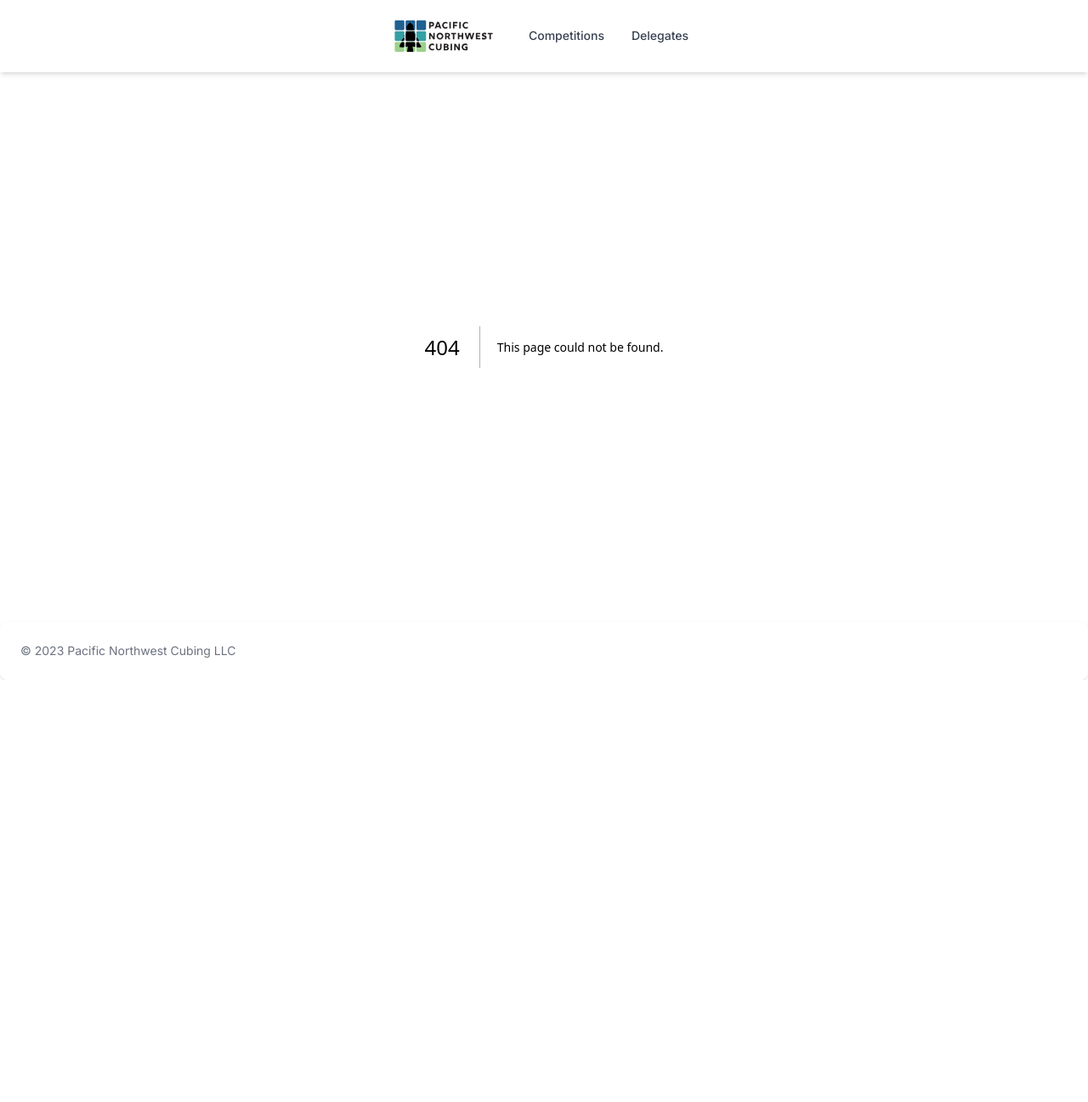
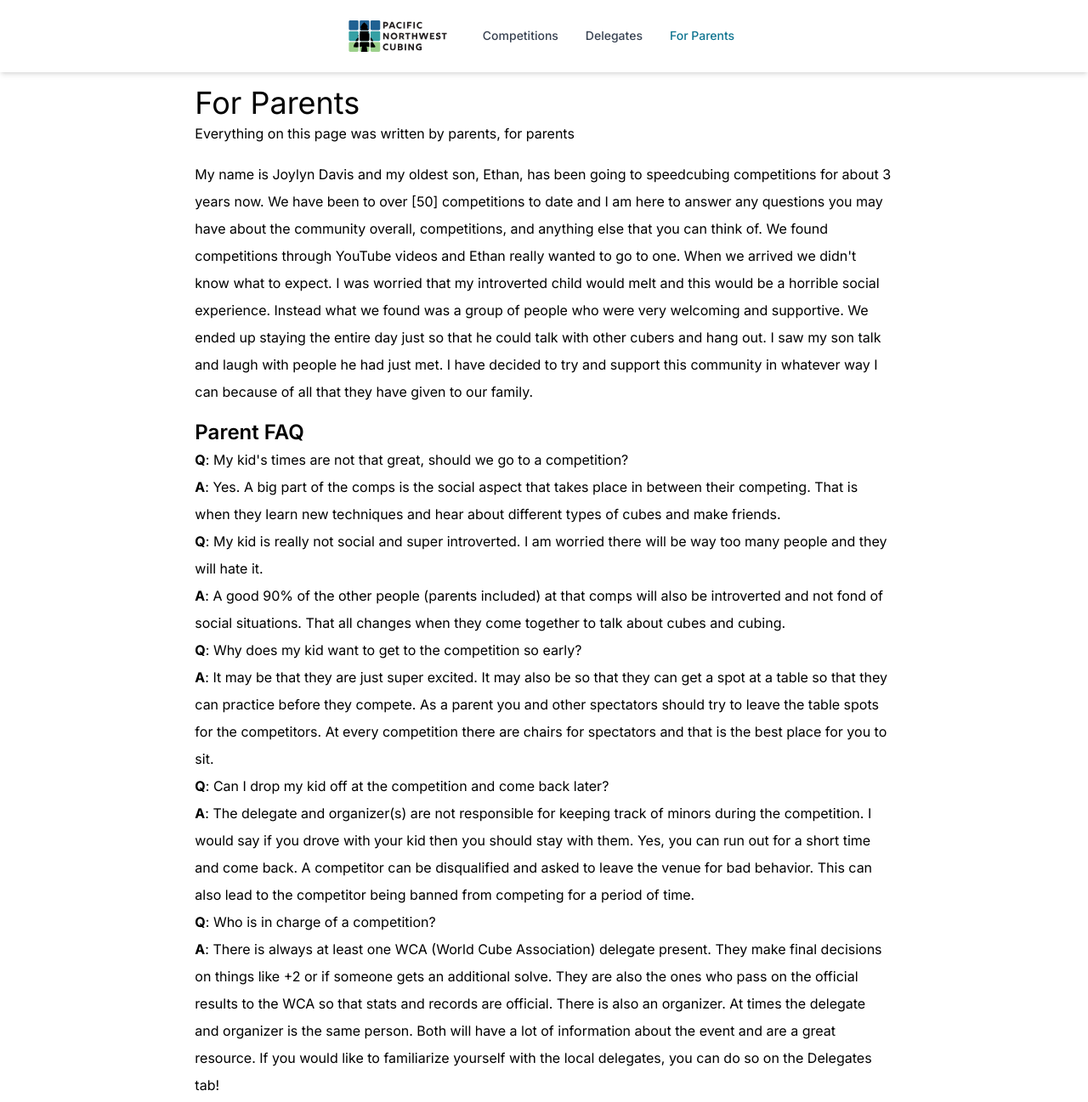
Before and after one commit to coder13/pnwcubing.com, a Next.js app: page /for-parents in a window 1280 px wide. Before the commit this address had no page. Shown: the top 1297 px of the page at 85% size. Before the commit the page ends 800 px from the top, so only its background shows below. Built offline with nearby package versions, Linux system fonts and the light colour scheme.

Commit message:
Added for-parents page

```diff
--- /dev/null
+++ b/src/app/competitions/loading.tsx
@@ -0,0 +1,7 @@
+export default function Loading() {
+  return (
+    <div className="flex h-full">
+      <h1>Loading...</h1>
+    </div>
+  );
+}
--- a/src/app/competitions/page.tsx
+++ b/src/app/competitions/page.tsx
@@ -24,7 +24,7 @@ export default async function Delegates() {
   console.log(competitions);
 
   return (
-    <main className="flex justify-center flex-1">
+    <main className="flex justify-center flex-1 py-2 h-full">
       <div className="flex flex-col w-full md:w-2/3 px-4">
         <h1 className="text-4xl">Upcoming Competitions</h1>
         <p>
--- /dev/null
+++ b/src/app/delegates/loading.tsx
@@ -0,0 +1,7 @@
+export default function Loading() {
+  return (
+    <div className="flex h-full">
+      <h1>Loading...</h1>
+    </div>
+  );
+}
--- a/src/app/delegates/page.tsx
+++ b/src/app/delegates/page.tsx
@@ -24,7 +24,7 @@ export default async function Delegates() {
   );
 
   return (
-    <main className="flex justify-center flex-1">
+    <main className="flex justify-center flex-1 h-full">
       <div className="flex flex-col w-full md:w-2/3 px-4">
         <h2 className="text-4xl">Delegates</h2>
         <br />
--- /dev/null
+++ b/src/app/for-parents/page.tsx
@@ -0,0 +1,133 @@
+export default function Delegates() {
+  return (
+    <main className="flex justify-center flex-1">
+      <div className="flex flex-col w-full md:w-2/3 px-4 space-y-4 py-4 leading-8">
+        <div>
+          <h1 className="text-4xl">For Parents</h1>
+          <p>Everything on this page was written by parents, for parents</p>
+        </div>
+        <div>
+          <p>
+            My name is Joylyn Davis and my oldest son, Ethan, has been going to
+            speedcubing competitions for about 3 years now. We have been to over
+            [50] competitions to date and I am here to answer any questions you
+            may have about the community overall, competitions, and anything
+            else that you can think of. We found competitions through YouTube
+            videos and Ethan really wanted to go to one. When we arrived we
+            didn&apos;t know what to expect. I was worried that my introverted
+            child would melt and this would be a horrible social experience.
+            Instead what we found was a group of people who were very welcoming
+            and supportive. We ended up staying the entire day just so that he
+            could talk with other cubers and hang out. I saw my son talk and
+            laugh with people he had just met. I have decided to try and support
+            this community in whatever way I can because of all that they have
+            given to our family.
+          </p>
+        </div>
+        <div className="">
+          <h2 className="text-2xl font-semibold">Parent FAQ</h2>
+          <p>
+            <b>Q</b>: My kid&apos;s times are not that great, should we go to a
+            competition?
+          </p>
+          <p>
+            <b>A</b>: Yes. A big part of the comps is the social aspect that
+            takes place in between their competing. That is when they learn new
+            techniques and hear about different types of cubes and make friends.
+          </p>
+          <p>
+            <b>Q</b>: My kid is really not social and super introverted. I am
+            worried there will be way too many people and they will hate it.
+          </p>
+          <p>
+            <b>A</b>: A good 90% of the other people (parents included) at that
+            comps will also be introverted and not fond of social situations.
+            That all changes when they come together to talk about cubes and
+            cubing.
+          </p>
+
+          <p>
+            <b>Q</b>: Why does my kid want to get to the competition so early?
+          </p>
+          <p>
+            <b>A</b>: It may be that they are just super excited. It may also be
+            so that they can get a spot at a table so that they can practice
+            before they compete. As a parent you and other spectators should try
+            to leave the table spots for the competitors. At every competition
+            there are chairs for spectators and that is the best place for you
+            to sit.
+          </p>
+
+          <p>
+            <b>Q</b>: Can I drop my kid off at the competition and come back
+            later?
+          </p>
+          <p>
+            <b>A</b>: The delegate and organizer(s) are not responsible for
+            keeping track of minors during the competition. I would say if you
+            drove with your kid then you should stay with them. Yes, you can run
+            out for a short time and come back. A competitor can be disqualified
+            and asked to leave the venue for bad behavior. This can also lead to
+            the competitor being banned from competing for a period of time.
+          </p>
+          <p>
+            <b>Q</b>: Who is in charge of a competition?
+          </p>
+          <p>
+            <b>A</b>: There is always at least one WCA (World Cube Association)
+            delegate present. They make final decisions on things like +2 or if
+            someone gets an additional solve. They are also the ones who pass on
+            the official results to the WCA so that stats and records are
+            official. There is also an organizer. At times the delegate and
+            organizer is the same person. Both will have a lot of information
+            about the event and are a great resource. If you would like to
+            familiarize yourself with the local delegates, you can do so on the
+            Delegates tab!
+          </p>
+
+          <p>
+            <b>Q</b>: How can I help at a comp when I don’t know how to solve a
+            cube?
+          </p>
+          <p>
+            <b>A</b>: There are a couple of different ways that anyone can help.
+            The first is to go up and help judge. During the first rounds there
+            are competitors assigned to help and judge but later rounds do not
+            have anyone assigned. This is a great way to help keep the
+            competition running on time. There is always a judging tutorial and
+            you can always ask someone to walk you through what you need to do.
+            You can also help by being a runner. This is more for those who have
+            been to a few competitions and understand the basics of what goes
+            on. There are also fewer runners needed than judges. This involves
+            taking unsolved cubes to the scrambling table, taking scrambled
+            cubes to the stations, calling competitors to a station, and taking
+            solved cubes back to the scrambling table.
+          </p>
+
+          <p>
+            <b>Q</b>: My kid wants to be a scrambler, how do I help them?
+          </p>
+          <p>
+            <b>A</b>: Scramblers are decided by the delegate before the
+            competition begins. They are usually more experienced cubers who
+            have been to several competitions and are known to be reliable and
+            fast. This is something that your cuber may be asked to do at some
+            point but I would encourage them to enjoy competing and to help with
+            judging.
+          </p>
+
+          <p>
+            <b>Q</b>: How fair are the scrambles and how does that work?
+          </p>
+          <p>
+            <b>A</b>: Scrambles are generated randomly from a piece of software.
+            Everyone in the same group will get the same scrambles. Also every
+            round has different scrambles so that there are no repeat scrambles
+            throughout the competition. The delegate does not even look at the
+            scrambles in advance because they also often are competing as well.
+          </p>
+        </div>
+      </div>
+    </main>
+  );
+}
--- a/src/app/layout.tsx
+++ b/src/app/layout.tsx
@@ -22,7 +22,7 @@ export default function RootLayout({
       <body
         className={classnames(
           inter.className,
-          "flex flex-col w-screen h-screen overflow-x-hidden",
+          "flex flex-col flex-1 w-screen h-screen overflow-x-hidden",
         )}
       >
         <Analytics />
--- a/src/components/DelegateDetails/DelegateDetails.tsx
+++ b/src/components/DelegateDetails/DelegateDetails.tsx
@@ -14,8 +14,8 @@ export async function DelegateDetails({
   const person = await getPerson(wcaId);
 
   return (
-    <div className="flex w-full">
-      <div className="flex flex-0 min-w-[5rem] sm:min-w[10rem] md:min-w-[15rem] flex-col items-center justify-center space-y-1">
+    <div className="flex flex-col md:flex-row w-full">
+      <div className="flex flex-0 md:min-w-min flex-col items-center justify-center space-y-1 py-2">
         <Image
           src={person?.avatar?.url || ""}
           alt={`Avatar for ${name}`}
--- a/src/components/Layout/Header/Header.tsx
+++ b/src/components/Layout/Header/Header.tsx
@@ -13,6 +13,10 @@ const navItems = [
   {
     href: "/delegates",
     title: "Delegates",
+  },
+  {
+    href: "/for-parents",
+    title: "For Parents",
   },
 ];
 
```
